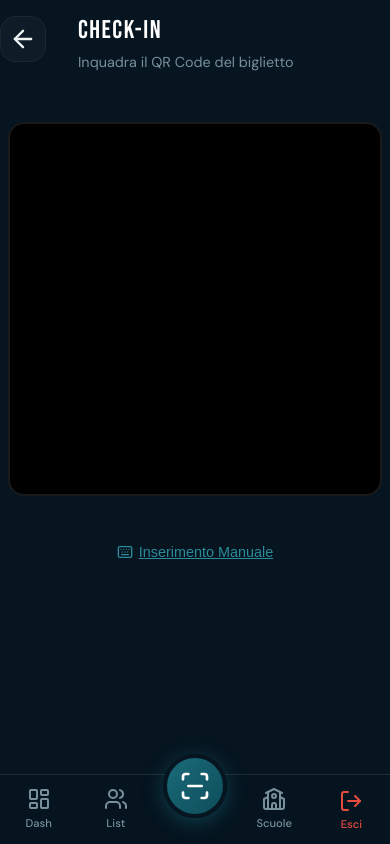
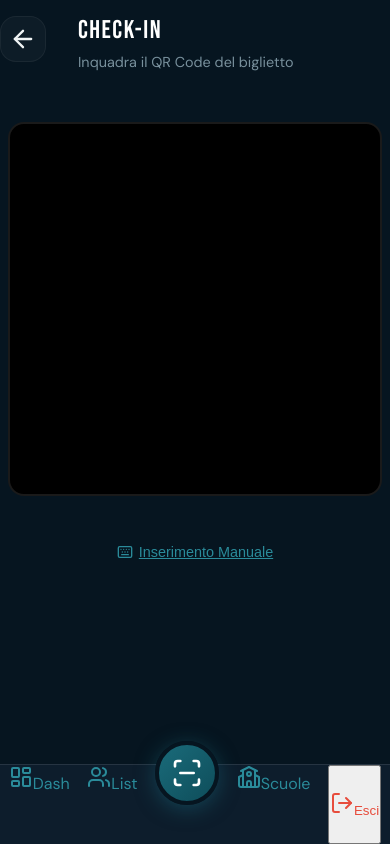
Before and after one commit to etheraculture/etf_manage_tickets, a React (Vite) app in the folder frontend/: page /admin/checkin in a window 390 px wide. Built offline with nearby package versions, Linux system fonts and the light colour scheme; sample sign-in values are in the browser's storage.

Commit message:
deploy: 2026-03-27 01:13:53

```diff
--- a/frontend/src/components/SchoolTable.jsx
+++ b/frontend/src/components/SchoolTable.jsx
@@ -1,4 +1,4 @@
-import { Edit3, Trash2, ToggleLeft, ToggleRight } from 'lucide-react';
+import { Edit3, Trash2, ToggleLeft, ToggleRight, MapPin } from 'lucide-react';
 
 export default function SchoolTable({ schools, onEdit, onToggle, onDelete }) {
   if (!schools || schools.length === 0) {
@@ -10,7 +10,8 @@ export default function SchoolTable({ schools, onEdit, onToggle, onDelete }) {
   }
 
   return (
-    <div className="clean-table-container">
+    <>
+      <div className="desktop-only clean-table-container">
         <table className="clean-table">
           <thead>
             <tr>
@@ -23,18 +24,18 @@ export default function SchoolTable({ schools, onEdit, onToggle, onDelete }) {
           <tbody>
             {schools.map((school) => (
               <tr key={school.id} style={{ opacity: school.attiva ? 1 : 0.6 }}>
-              <td data-label="Istituto">
+                <td>
                   <span style={{ fontWeight: 600, color: 'var(--color-white)', fontSize: '1.05rem' }}>{school.nome}</span>
                 </td>
-              <td data-label="Città">
+                <td>
                   <span style={{ color: 'var(--color-gray-300)' }}>{school.citta || '—'}</span>
                 </td>
-              <td data-label="Stato">
+                <td>
                   <span className={`clean-badge ${school.attiva ? 'badge-success' : 'badge-error'}`}>
                     {school.attiva ? 'Attiva' : 'Sospesa'}
                   </span>
                 </td>
-              <td data-label="Azioni" style={{ textAlign: 'right' }}>
+                <td style={{ textAlign: 'right' }}>
                   <div className="actions" style={{ justifyContent: 'flex-end' }}>
                     <button className="btn btn-secondary btn-sm icon-btn" onClick={() => onEdit(school)} title="Modifica">
                       <Edit3 size={16} />
@@ -52,5 +53,36 @@ export default function SchoolTable({ schools, onEdit, onToggle, onDelete }) {
           </tbody>
         </table>
       </div>
+
+      <div className="mobile-only">
+        {schools.map((school) => (
+          <div key={school.id} className="modern-card" style={{ opacity: school.attiva ? 1 : 0.7 }}>
+            <div className="modern-card-header">
+              <div>
+                <h4 className="modern-card-title">{school.nome}</h4>
+                <div className="modern-card-info" style={{ marginTop: 6, color: 'var(--color-gray-400)', fontSize: '0.9rem' }}>
+                  <MapPin size={14} /> {school.citta || 'Nessuna città specificata'}
+                </div>
+              </div>
+              <span className={`clean-badge ${school.attiva ? 'badge-success' : 'badge-error'}`}>
+                {school.attiva ? 'Attiva' : 'Sospesa'}
+              </span>
+            </div>
+
+            <div className="modern-card-actions">
+              <button className="icon-btn" style={{ flex: 1, borderRadius: 10, height: 40 }} onClick={() => onEdit(school)}>
+                <Edit3 size={16} />
+              </button>
+              <button className="icon-btn" style={{ flex: 1, borderRadius: 10, height: 40 }} onClick={() => onToggle(school)}>
+                {school.attiva ? <ToggleRight size={16} color="var(--color-teal)" /> : <ToggleLeft size={16} color="var(--color-gray-500)" />}
+              </button>
+              <button className="icon-btn destructive" style={{ flex: 1, borderRadius: 10, height: 40 }} onClick={() => onDelete(school)}>
+                <Trash2 size={16} />
+              </button>
+            </div>
+          </div>
+        ))}
+      </div>
+    </>
   );
 }
--- a/frontend/src/pages/AdminScansioni.jsx
+++ b/frontend/src/pages/AdminScansioni.jsx
@@ -63,7 +63,8 @@ export default function AdminScansioni() {
           <p>Caricamento scansioni...</p>
         </div>
       ) : scansioni.length > 0 ? (
-        <div className="clean-table-container">
+        <>
+          <div className="desktop-only clean-table-container">
             <table className="clean-table">
               <thead>
                 <tr>
@@ -99,6 +100,34 @@ export default function AdminScansioni() {
               </tbody>
             </table>
           </div>
+
+          <div className="mobile-only">
+            {scansioni.map(s => (
+              <div key={s.id} className="modern-card">
+                <div className="modern-card-header" style={{ alignItems: 'center' }}>
+                  <div>
+                    <div style={{ color: 'var(--color-gray-400)', fontSize: '0.8rem', marginBottom: 4, display: 'flex', alignItems: 'center', gap: 6 }}>
+                      <Calendar size={12} />
+                      {new Date(s.scansionato_at).toLocaleTimeString('it-IT', { hour: '2-digit', minute: '2-digit' })}
+                    </div>
+                    <h4 className="modern-card-title">{s.nome} {s.cognome}</h4>
+                    <div className="modern-card-subtitle">{s.scuola} {s.classe ? `- Classe ${s.classe}` : ''}</div>
+                  </div>
+                  <span className={`clean-badge ${s.metodo === 'qr_scan' ? 'badge-teal' : 'badge-warning'}`}>
+                    {s.metodo === 'qr_scan' ? 'QR Scan' : 'Manuale'}
+                  </span>
+                </div>
+                <div className="modern-card-body" style={{ alignItems: 'flex-start', borderTop: 'none', paddingTop: 0 }}>
+                  <div style={{ background: 'rgba(255,255,255,0.05)', padding: '6px 12px', borderRadius: 8 }}>
+                    <span style={{ fontFamily: 'monospace', color: 'var(--color-teal-light)', fontSize: '1rem', letterSpacing: 2, fontWeight: 600 }}>
+                      {s.codice}
+                    </span>
+                  </div>
+                </div>
+              </div>
+            ))}
+          </div>
+        </>
       ) : (
         <div className="empty-state">
           <ScanLine size={48} />
--- a/frontend/src/styles/global.css
+++ b/frontend/src/styles/global.css
@@ -1304,7 +1304,85 @@ input[type="date"]::-webkit-calendar-picker-indicator {
   font-size: 0.95rem;
 }
 
+/* ============================================================
+   DUAL-RENDER & MODERN MOBILE CARDS
+   ============================================================ */
+.mobile-only {
+  display: none;
+}
+.desktop-only {
+  display: block;
+}
+
+.modern-card {
+  background: linear-gradient(145deg, var(--color-bg-card), rgba(10, 30, 42, 0.9));
+  border: 1px solid rgba(255, 255, 255, 0.06);
+  border-radius: 20px;
+  padding: 20px;
+  margin-bottom: 20px;
+  box-shadow: 0 10px 30px rgba(0, 0, 0, 0.2);
+  display: flex;
+  flex-direction: column;
+  gap: 16px;
+  transition: transform 0.2s ease, box-shadow 0.2s ease;
+}
+
+.modern-card-header {
+  display: flex;
+  justify-content: space-between;
+  align-items: flex-start;
+  gap: 12px;
+}
+
+.modern-card-title {
+  font-size: 1.15rem;
+  font-weight: 700;
+  color: var(--color-white);
+  margin-bottom: 4px;
+  line-height: 1.2;
+}
+
+.modern-card-subtitle {
+  font-size: 0.85rem;
+  color: var(--color-gray-400);
+}
+
+.modern-card-body {
+  display: flex;
+  flex-direction: column;
+  gap: 10px;
+  padding-top: 8px;
+  border-top: 1px solid rgba(255, 255, 255, 0.04);
+}
+
+.modern-card-info {
+  display: flex;
+  align-items: center;
+  gap: 10px;
+  font-size: 0.9rem;
+  color: var(--color-gray-300);
+}
+
+.modern-card-actions {
+  display: flex;
+  justify-content: flex-end;
+  gap: 12px;
+  padding-top: 16px;
+  border-top: 1px dashed rgba(255, 255, 255, 0.06);
+  margin-top: 4px;
+}
+
+/* ============================================================
+   MOBILE RESPONSIVE
+   ============================================================ */
 @media (max-width: 768px) {
+  .mobile-only {
+    display: block !important;
+  }
+  .desktop-only {
+    display: none !important;
+  }
+
   .admin-main {
     margin-left: 0;
     padding: var(--space-md) var(--space-sm) 100px var(--space-sm) !important;
@@ -1315,145 +1393,54 @@ input[type="date"]::-webkit-calendar-picker-indicator {
     padding: var(--space-md);
   }
 
-  /* Hyper-Responsive Clean Table to List */
-  .clean-table, .clean-table tbody, .clean-table tr, .clean-table td {
-    display: block;
-    width: 100%;
-  }
-
-  .clean-table thead {
-    display: none !important;
-  }
-
-  .clean-table-container {
-    background: transparent !important;
-    border: none !important;
-    box-shadow: none !important;
-    padding: 0 !important;
-  }
-
-  .clean-table tbody tr {
-    display: flex;
-    flex-direction: column;
-    margin-bottom: 24px;
-    background: linear-gradient(to bottom right, #0F293E, #0A1E2A);
-    border: 1px solid rgba(255, 255, 255, 0.08);
-    border-radius: 16px;
-    padding: 20px;
-    box-shadow: 0 8px 30px rgba(0,0,0,0.3);
-  }
-
-  .clean-table tbody tr.sub-row {
-    margin-top: -16px;
-    margin-bottom: 24px;
-    background: rgba(255, 255, 255, 0.02);
-    border: 1px dashed rgba(255, 255, 255, 0.04);
-    border-top: none;
-    border-radius: 0 0 16px 16px;
-    padding: 16px;
-    box-shadow: inset 0 4px 10px rgba(0,0,0,0.1);
-  }
-
-  .clean-table td {
-    display: flex;
-    justify-content: space-between;
-    align-items: center;
-    padding: 14px 0 !important;
-    border-bottom: 1px solid rgba(255, 255, 255, 0.05);
-    text-align: right;
-  }
-
-  .clean-table td:last-child {
-    border-bottom: none !important;
-    padding-bottom: 0 !important;
-  }
-
-  /* Nascondi td vuoti e icone espansione su mobile se non servono (o centrali) */
-  .clean-table td[data-label=""] {
-    display: none !important;
-  }
-
-  /* Usa data-label per mostrare l'etichetta sinistra */
-  .clean-table td::before {
-    content: attr(data-label);
-    font-weight: 600;
-    color: #94A3B8;
-    text-transform: uppercase;
-    font-size: 0.75rem;
-    letter-spacing: 0.5px;
-    margin-right: 16px;
-    flex-shrink: 0;
-  }
-
-  /* Modifica allineamento per le azioni e campi a destra per adattarli con l'etichetta */
-  .clean-table td > div, .clean-table td > strong, .clean-table td > span {
-    text-align: right;
-    max-width: 65%;
-    word-break: break-word;
-  }
-
-  .clean-table td[data-label="Azioni"] {
-    margin-top: 8px;
-    padding-top: 16px !important;
-    border-top: 1px dashed rgba(255, 255, 255, 0.1);
-    justify-content: space-between;
-  }
-
-  .clean-table td[data-label="Azioni"]::before {
-    content: "";
-  }
-
-  .clean-table td[data-label="Azioni"] > div {
-    width: 100%;
-    justify-content: flex-end;
-  }
-
-  .desktop-only-link {
-    display: none !important;
-  }
   .mobile-bottom-nav {
     display: flex;
     position: fixed;
     bottom: 0;
     left: 0;
     right: 0;
-    height: 70px;
-    background: rgba(6, 21, 32, 0.98);
-    backdrop-filter: blur(12px);
-    -webkit-backdrop-filter: blur(12px);
+    height: 80px;
+    background: rgba(14, 30, 46, 0.95);
+    backdrop-filter: blur(10px);
+    -webkit-backdrop-filter: blur(10px);
     border-top: 1px solid var(--color-border);
+    z-index: 1000;
     justify-content: space-around;
-    align-items: center;
-    z-index: 1000;
-    padding-bottom: env(safe-area-inset-bottom, 0px);
+    padding-bottom: env(safe-area-inset-bottom);
   }
-  .mobile-nav-item {
+
+  .nav-item-mobile {
+    flex: 1;
     display: flex;
     flex-direction: column;
     align-items: center;
     justify-content: center;
+    text-decoration: none;
+    color: var(--color-gray-400);
     gap: 4px;
-    color: var(--color-gray-500);
-    text-decoration: none;
     font-size: 0.70rem;
     font-weight: 500;
-    background: none;
-    border: none;
-    cursor: pointer;
-    font-family: var(--font-body);
-    width: 60px;
+    transition: all 0.2s;
   }
+
+  .nav-item-mobile.active {
+    color: var(--color-teal);
+  }
+
   .mobile-nav-item.active {
     color: var(--color-teal-light);
   }
+
   .mobile-nav-item.text-error {
     color: var(--color-error);
   }
+
   .mobile-nav-fab-container {
     position: relative;
     top: -24px;
     z-index: 1001;
   }
+
   .mobile-nav-fab {
     display: flex;
     align-items: center;
@@ -1468,6 +1455,7 @@ input[type="date"]::-webkit-calendar-picker-indicator {
     text-decoration: none;
     transition: transform var(--transition-fast);
   }
+
   .mobile-nav-fab:active {
     transform: scale(0.92);
   }
```
Also changed, not shown: frontend/src/pages/AdminDashboard.jsx (+50 -1 lines), frontend/src/pages/AdminStudenti.jsx (+71 -40 lines). Lines whose indentation alone changed are shown as unchanged.
